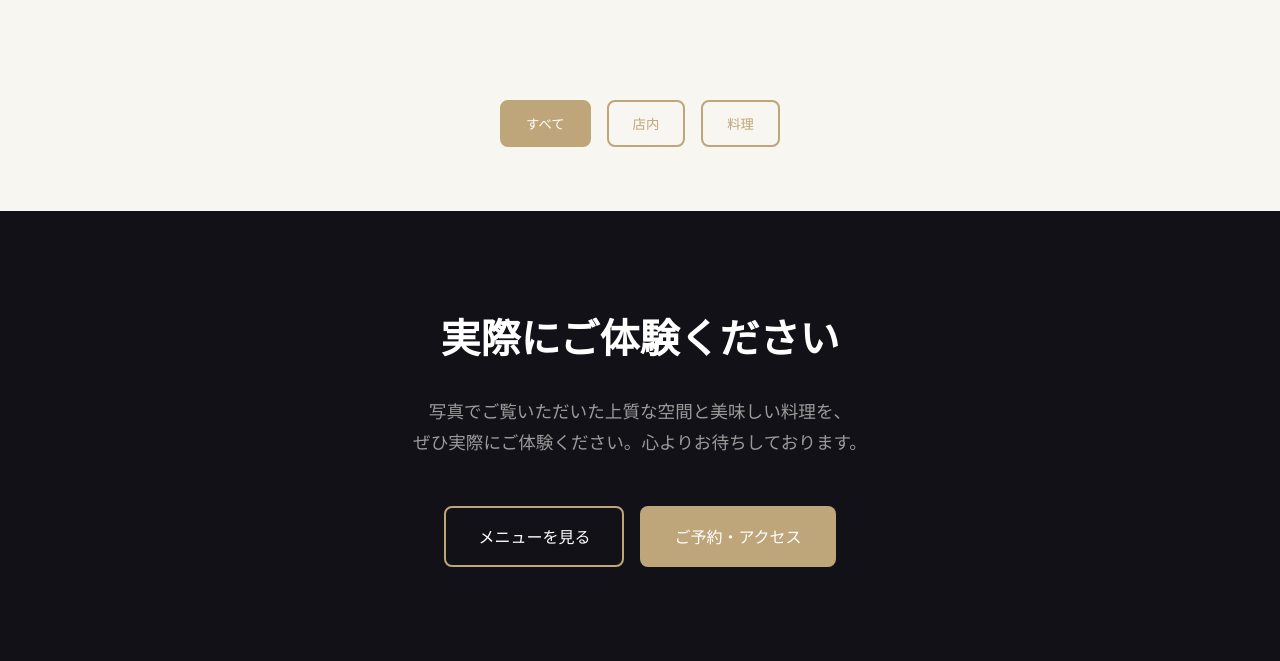
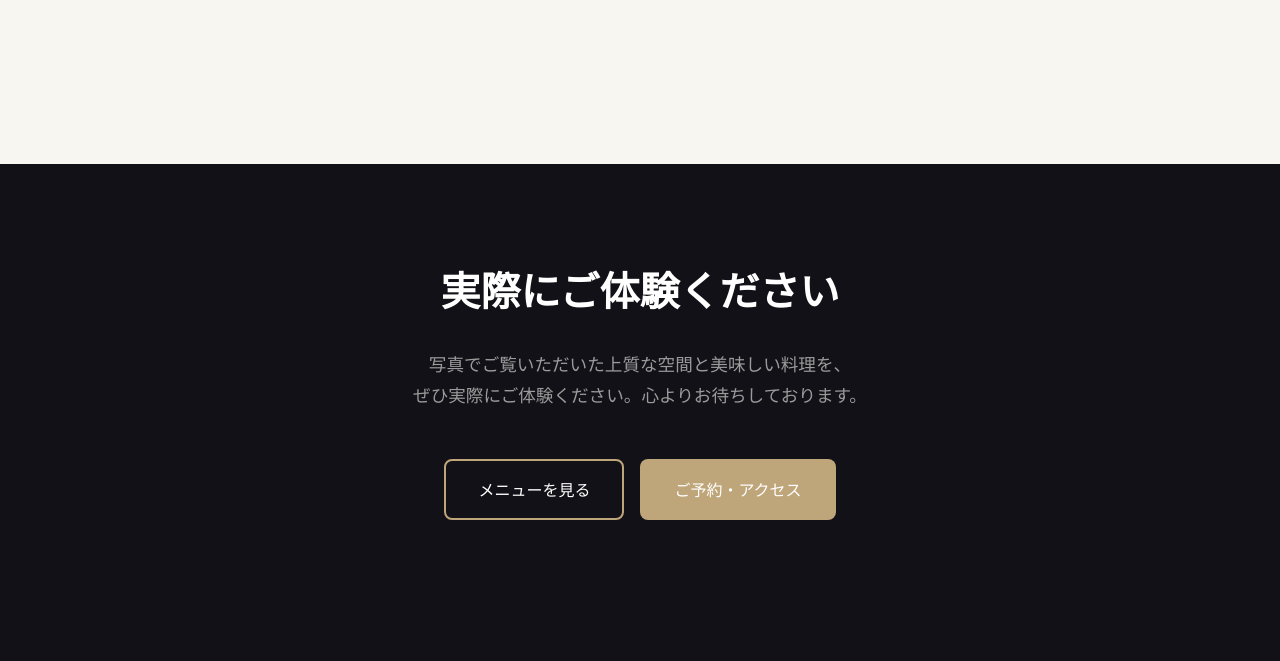
Before and after one commit to iyuya1808/template-3, a plain HTML site: page gallery.html in a window 1280 px wide. Shown: the part 1833-2494 px from the top of the page. Drawn offline with Linux system fonts and the light colour scheme.

Commit message:
chore(gallery): フィルターボタン（すべて/店内/料理）を削除

```diff
--- a/gallery.html
+++ b/gallery.html
@@ -226,12 +226,7 @@
                     </div>
                 </div>
 
-                <!-- フィルターボタン -->
-                <div class="gallery__filters">
-                    <button class="gallery__filter gallery__filter--active" data-filter="all">すべて</button>
-                    <button class="gallery__filter" data-filter="interior">店内</button>
-                    <button class="gallery__filter" data-filter="food">料理</button>
-                </div>
+
             </div>
         </section>
 
```
